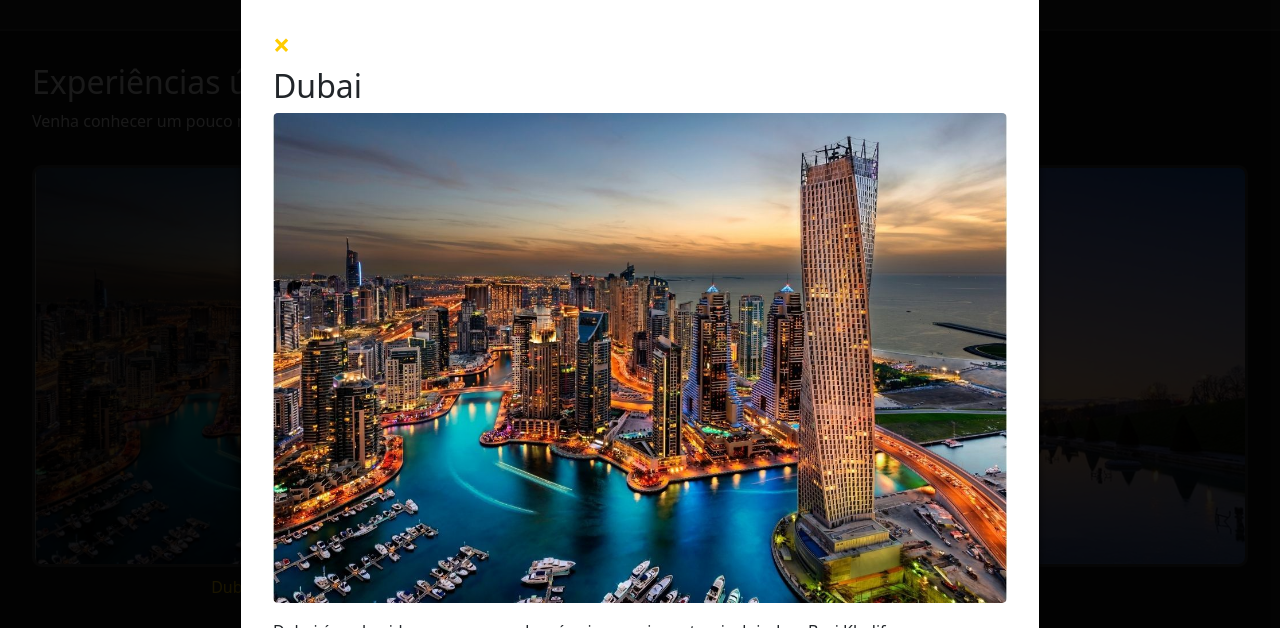
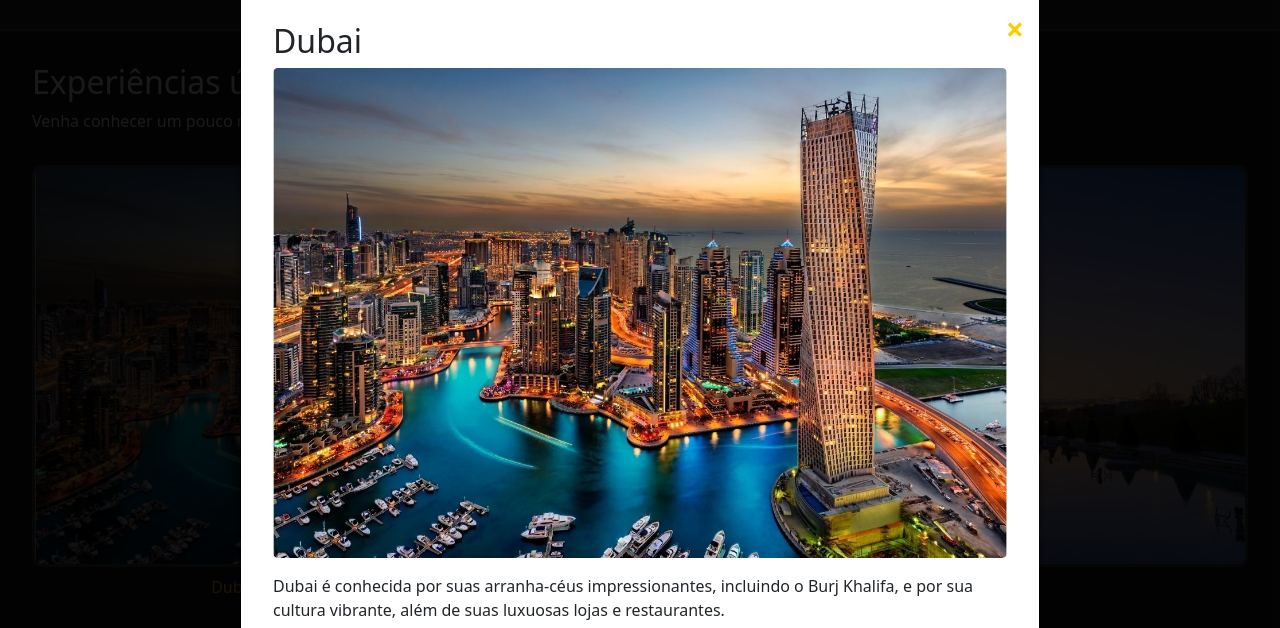
Before and after one commit to rafarubia7/trilhas-e-destinos, a plain HTML site: page index.html in a window 1280 px wide. Both pictures are taken after a click on the element "Dubai - Emirados Árabes Unidos". Shown: the part 135-763 px from the top of the page. Drawn offline with nearby package versions, Linux system fonts and the light colour scheme.

Commit message:
Update style.css

```diff
--- a/style.css
+++ b/style.css
@@ -110,10 +110,13 @@ h2, h3 {
 
 .modal .close {
   color: #ffcc00;
-  float: right;
-  font-size: 30px;
-  font-weight: bold;
-  cursor: pointer;
+    position: absolute;
+    right: 15px;
+    top: 15px;
+    font-size: 2rem;
+    font-weight: bold;
+    cursor: pointer;
+    outline: none;
 }
 
 .modal .close:hover,
```
